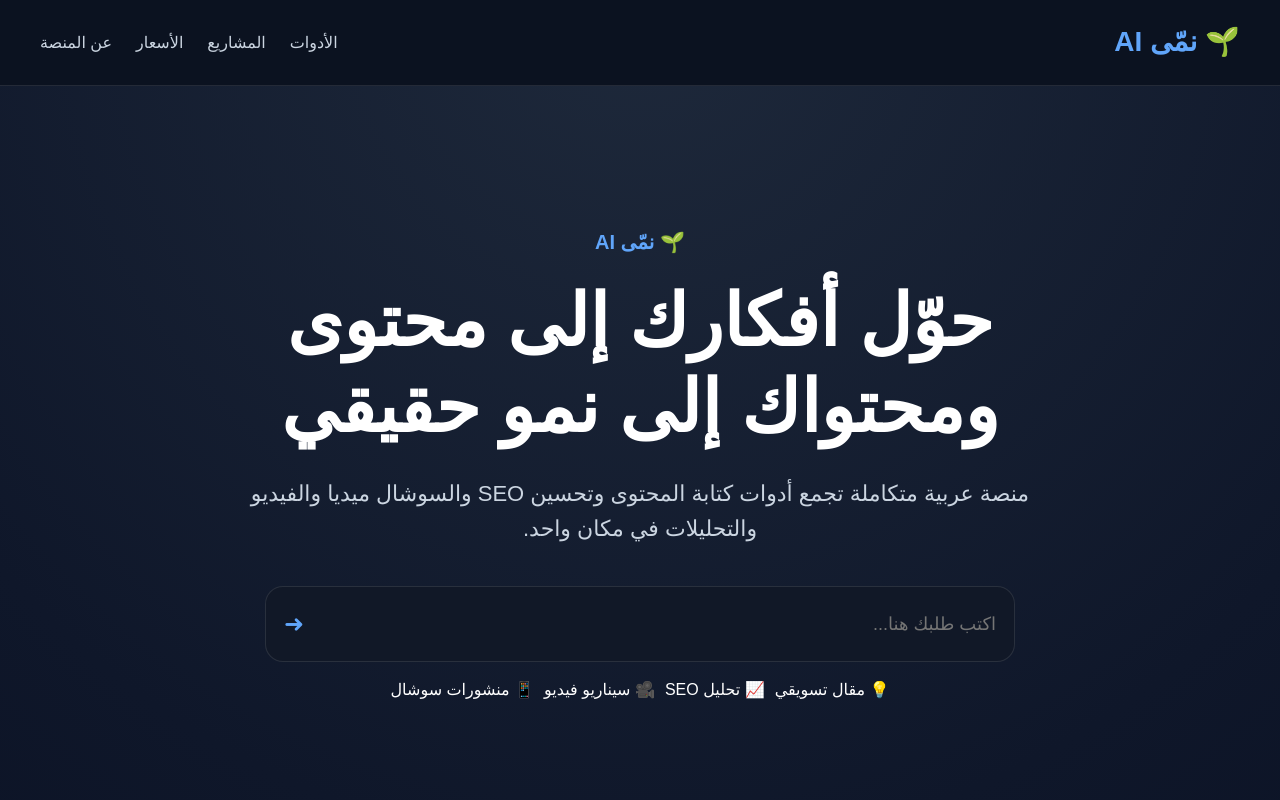
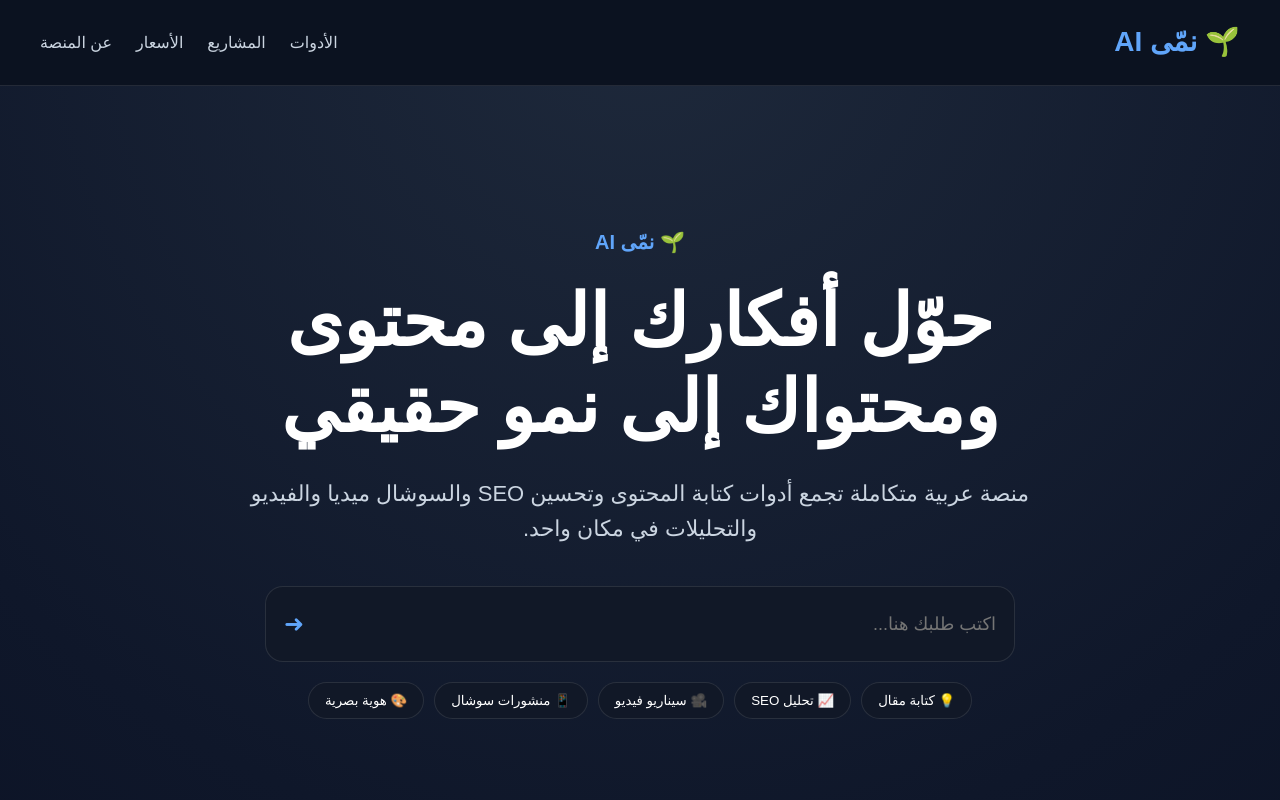
Before and after one commit to namma-ai-sa/namma-ai, a Next.js app: page / in a window 1280 px wide. Shown: the top 800 px of the page. Built offline with nearby package versions, Linux system fonts and the light colour scheme.

Commit message:
ai chat homepage

```diff
--- a/app/page.jsx
+++ b/app/page.jsx
@@ -107,17 +107,77 @@ export default function HomePage() {
 
             <div
               style={{
-                marginTop: "15px",
+                marginTop: "20px",
                 display: "flex",
                 justifyContent: "center",
                 gap: "10px",
                 flexWrap: "wrap",
               }}
             >
-              <span>💡 مقال تسويقي</span>
-              <span>📈 تحليل SEO</span>
-              <span>🎥 سيناريو فيديو</span>
-              <span>📱 منشورات سوشال</span>
+              <button
+                style={{
+                  background: "#111827",
+                  border: "1px solid rgba(255,255,255,.1)",
+                  color: "white",
+                  padding: "10px 16px",
+                  borderRadius: "999px",
+                  cursor: "pointer",
+                }}
+              >
+                💡 كتابة مقال
+              </button>
+
+              <button
+                style={{
+                  background: "#111827",
+                  border: "1px solid rgba(255,255,255,.1)",
+                  color: "white",
+                  padding: "10px 16px",
+                  borderRadius: "999px",
+                  cursor: "pointer",
+                }}
+              >
+                📈 تحليل SEO
+              </button>
+
+              <button
+                style={{
+                  background: "#111827",
+                  border: "1px solid rgba(255,255,255,.1)",
+                  color: "white",
+                  padding: "10px 16px",
+                  borderRadius: "999px",
+                  cursor: "pointer",
+                }}
+              >
+                🎥 سيناريو فيديو
+              </button>
+
+              <button
+                style={{
+                  background: "#111827",
+                  border: "1px solid rgba(255,255,255,.1)",
+                  color: "white",
+                  padding: "10px 16px",
+                  borderRadius: "999px",
+                  cursor: "pointer",
+                }}
+              >
+                📱 منشورات سوشال
+              </button>
+
+              <button
+                style={{
+                  background: "#111827",
+                  border: "1px solid rgba(255,255,255,.1)",
+                  color: "white",
+                  padding: "10px 16px",
+                  borderRadius: "999px",
+                  cursor: "pointer",
+                }}
+              >
+                🎨 هوية بصرية
+              </button>
             </div>
           </div>
         </section>
```
